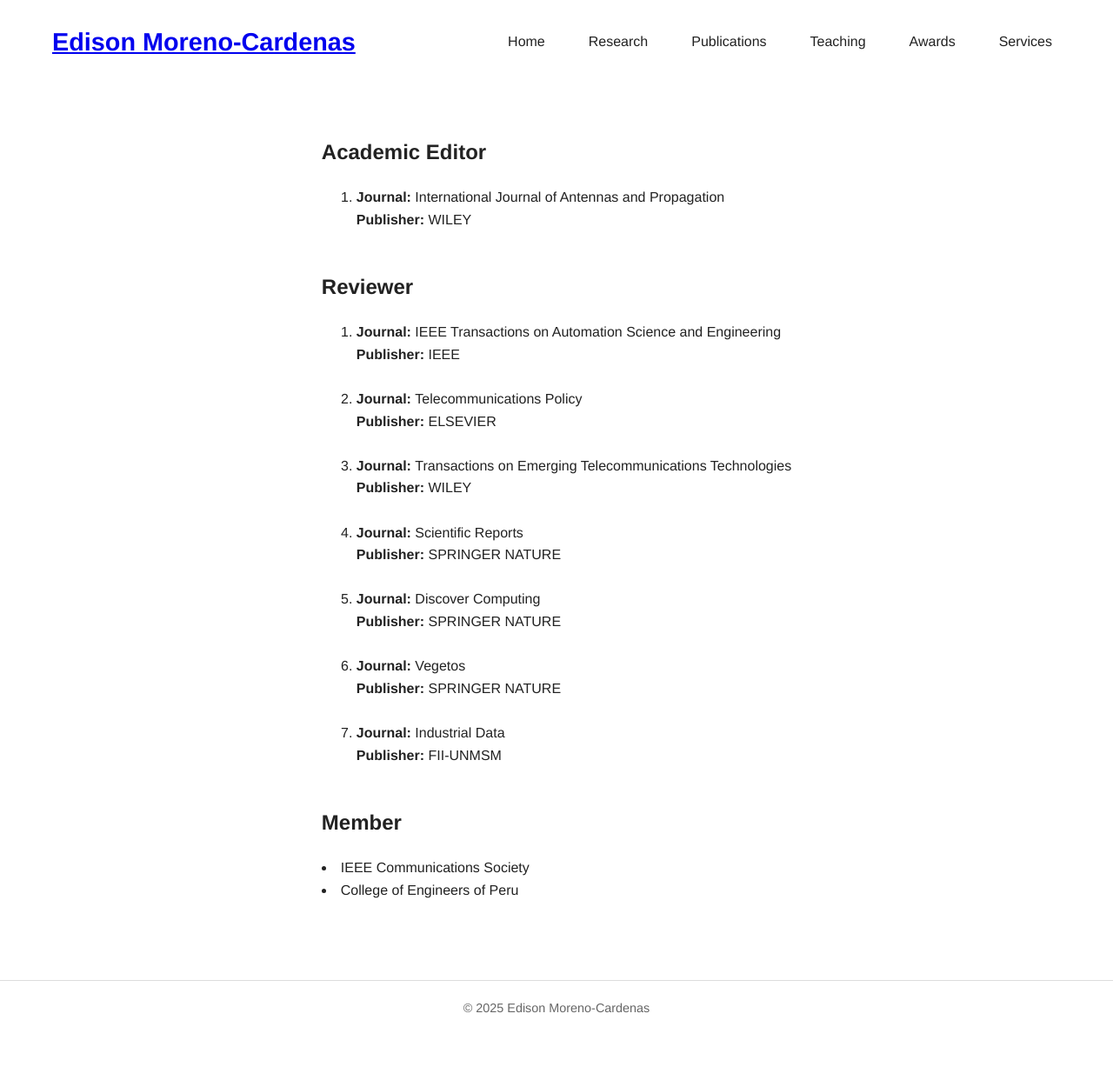
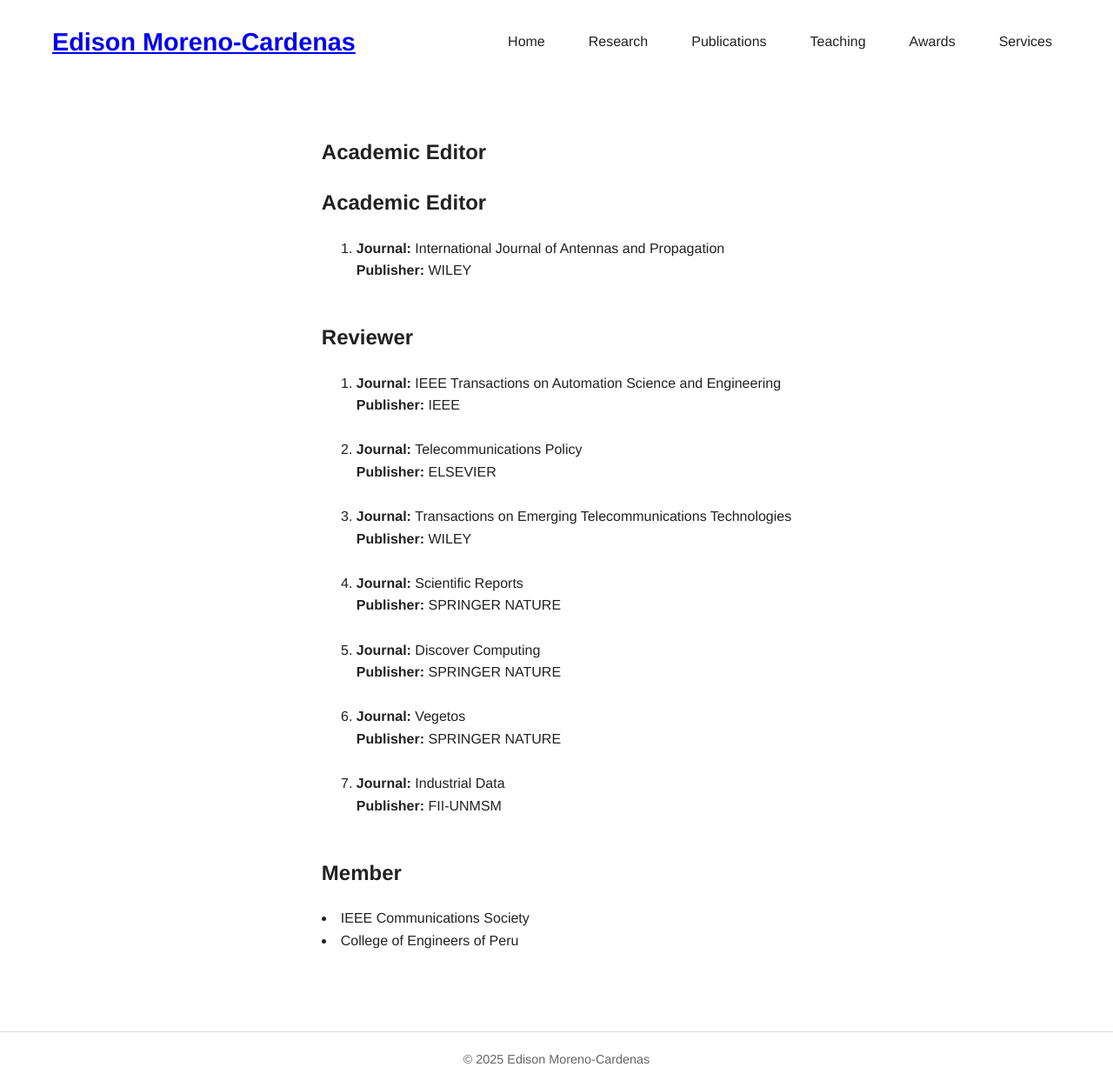
Before and after one commit to edisonmorenocardenas/edisonmorenocardenas.github.io, a Jekyll site: the page built from service.html, in a window 1280 px wide. Shown: the whole page at 87% size. Built offline with Jekyll 4.4.1, drawn with Linux system fonts in a browser that asks for light colours; before the commit the page ends 1191 px from its top, so only the background shows below that.

Commit message:
Actualizar conte

```diff
--- a/service.html
+++ b/service.html
@@ -6,6 +6,8 @@ title: "Services"
 <section id="Services">
 
 <h1>Academic Editor</h1>
+
+<h2>Academic Editor</h2>
   <ol>
     <li>
       <strong>Journal: </strong><a href="https://onlinelibrary.wiley.com/page/journal/8039/homepage/editorial-board" target="_blank" style="text-decoration: none; color: inherit;">International Journal of Antennas and Propagation</a>
```
